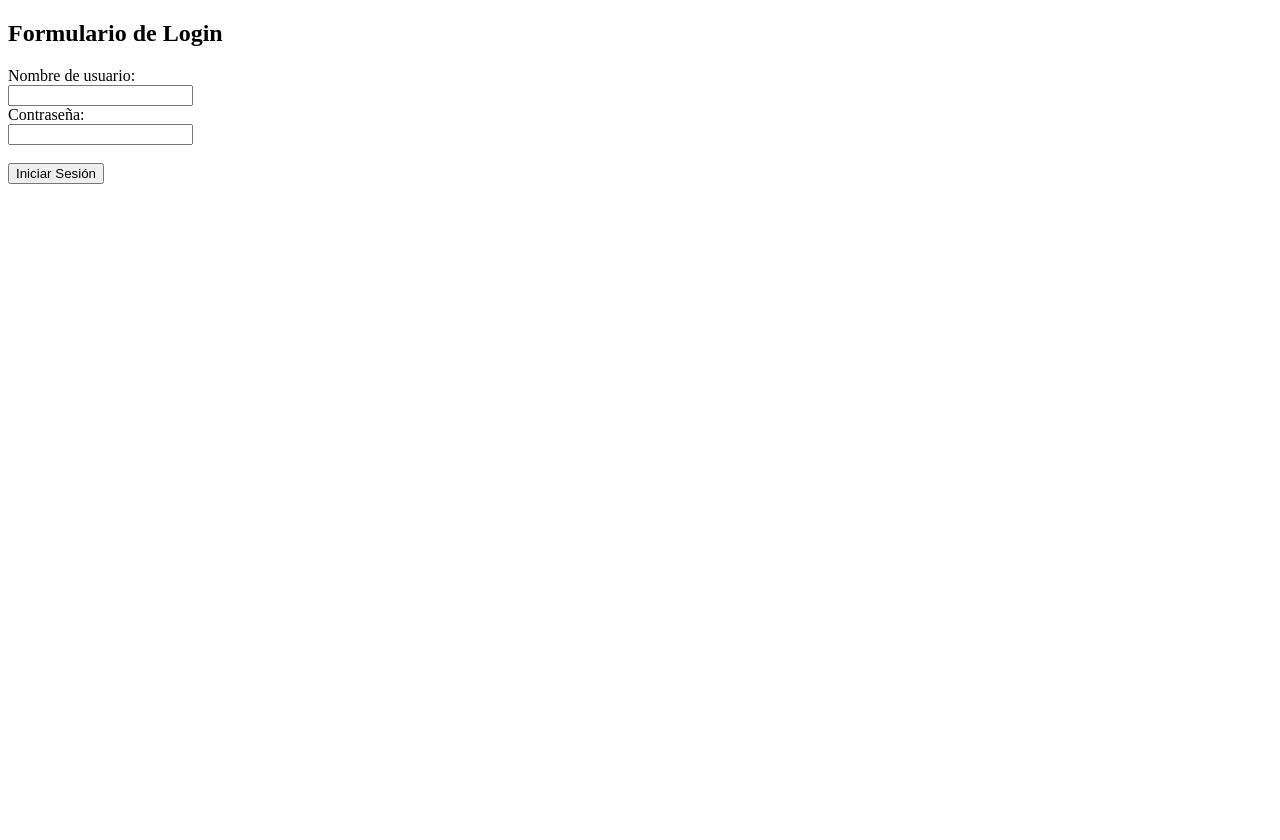
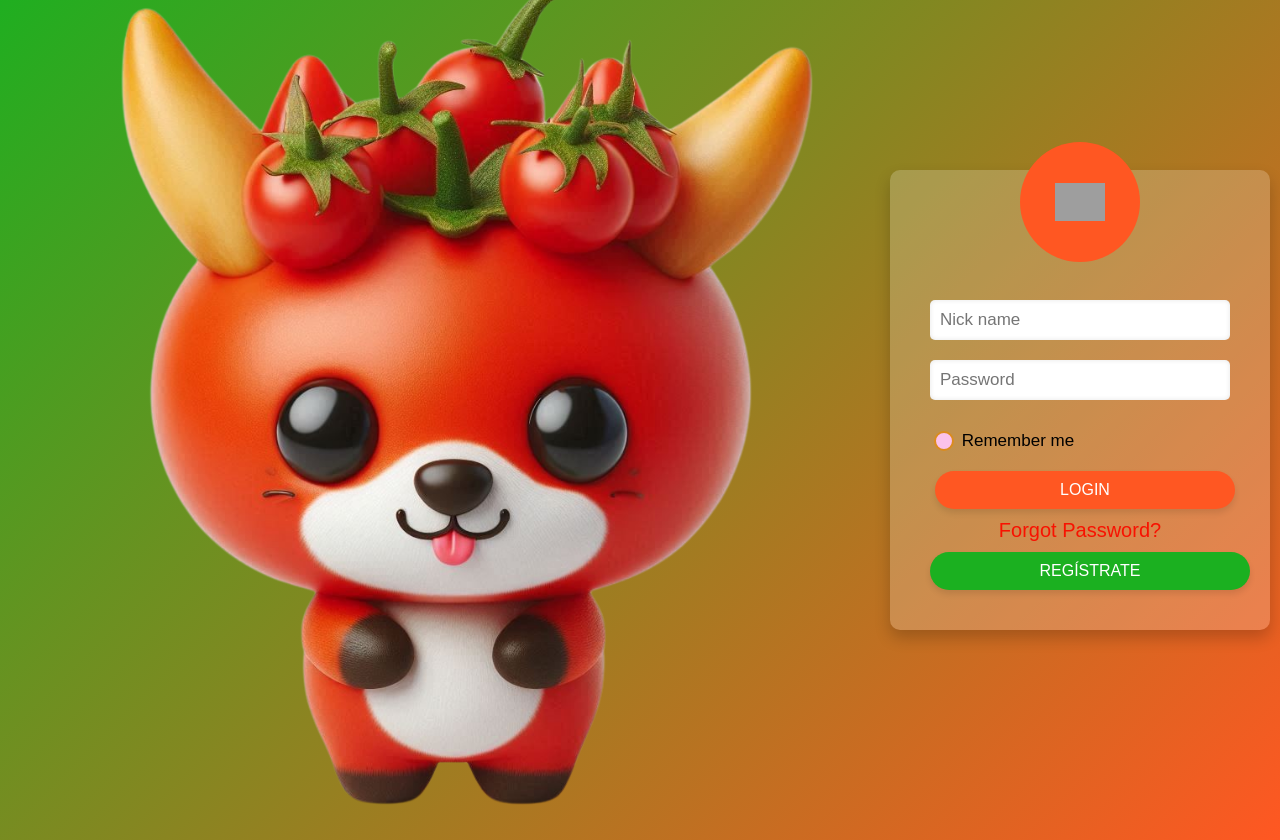
Before and after one commit to Keniding/Proyecto_Microservicios_Restaurante_Code_Hunters_2024, a PHP site: page /restaurant-system/frontend/app/login/login.php in a window 1280 px wide. Before the commit the page ends 184 px from the top, so only its background shows below. Run offline with PHP 8.4, Linux system fonts and the light colour scheme; grey boxes are pictures that could not be loaded.

Commit message:
Estilos y funcionalidad login
Estilos para login redireccion a registro como menu, funcionalidad y conexion a base de datos.

```diff
--- a/restaurant-system/backend/api/login/controller/login.php
+++ b/restaurant-system/backend/api/login/controller/login.php
@@ -19,6 +19,8 @@ if ($_SERVER["REQUEST_METHOD"] == "POST") {
         if (password_verify($password, $result['password'])) {
             $_SESSION['username'] = $result['username'];
             echo "Inicio de sesión exitoso";
+            header('Location: ../../../../frontend/app/menu/menu.php');
+            exit();
         } else {
             echo "Contraseña incorrecta";
         }
@@ -28,7 +30,5 @@ if ($_SERVER["REQUEST_METHOD"] == "POST") {
 
     $conn = null;
 
-    header('Location: ../../../../frontend/app/menu/menu.php');
-    exit();
 }
 ?>
--- /dev/null
+++ b/restaurant-system/frontend/app/login/login.css
@@ -0,0 +1,243 @@
+:root {
+    --primary-color: #FF5722;
+    --secondary-color: #1bb020;
+    --tertiary-color: #FBC2EB;
+    --background-color: rgba(255, 255, 255, 0.2);
+    --font-family: Arial, sans-serif;
+    --input-focus-color: #f81201;
+    --checkbox-border-color: #da8c1f;
+    --checkbox-bg-color: #FBC2EB;
+    --color-black: #000;
+}
+
+body {
+    display: flex;
+    justify-content: center;
+    align-items: center;
+    height: 100vh;
+    background: linear-gradient(135deg, var(--secondary-color) 0%, var(--primary-color) 100%);
+    font-family: var(--font-family);
+    margin: 0;
+    overflow: hidden;
+}
+
+.login-container {
+    background: var(--background-color);
+    border-radius: 10px;
+    padding: 30px 40px;
+    box-shadow: 0 8px 16px rgba(0, 0, 0, 0.2);
+    text-align: center;
+    width: 300px;
+    animation: fadeIn 1s ease-in-out;
+    position: relative;
+    font-size: 20px;
+}
+
+@keyframes fadeIn {
+    from {
+        opacity: 0;
+        transform: translateY(-20px);
+    }
+    to {
+        opacity: 1;
+        transform: translateY(0);
+    }
+}
+
+.login-container .avatar {
+    background: var(--primary-color);
+    border-radius: 50%;
+    padding: 10px;
+    margin: -50px auto 20px;
+    width: 100px;
+    height: 100px;
+    display: flex;
+    justify-content: center;
+    align-items: center;
+    animation: bounce 2s infinite;
+}
+
+@keyframes bounce {
+    0%, 20%, 50%, 80%, 100% {
+        transform: translateY(0);
+    }
+    40% {
+        transform: translateY(-10px);
+    }
+    60% {
+        transform: translateY(-5px);
+    }
+}
+
+.login-container .avatar img {
+    width: 50px;
+}
+
+.login-container input[type="text"],
+.login-container input[type="password"] {
+    width: 100%;
+    padding: 10px;
+    margin: 10px 0;
+    border: none;
+    border-radius: 5px;
+    font-size: 17px;
+    box-sizing: border-box;
+    box-shadow: inset 0 0 5px rgba(0, 0, 0, 0.1);
+    transition: box-shadow 0.3s ease, border-color 0.3s ease;
+}
+
+.login-container input[type="text"]:focus,
+.login-container input[type="password"]:focus {
+    box-shadow: inset 0 0 5px var(--input-focus-color);
+    border: 1px solid var(--input-focus-color);
+    outline: none;
+}
+
+.login-container input[type="checkbox"] {
+    appearance: none;
+    width: 20px;
+    height: 20px;
+    border: 2px solid var(--checkbox-border-color);
+    border-radius: 50%;
+    background-color: var(--checkbox-bg-color);
+    cursor: pointer;
+    position: relative;
+    top: 8px;
+}
+
+.login-container input[type="checkbox"]:checked::before {
+    content: '✔';
+    color: var(--input-focus-color);
+    font-size: 12px;
+    position: absolute;
+    top: 0;
+    left: 4px;
+}
+
+.login-container input[type="checkbox"]:hover {
+    background-color: var(--checkbox-border-color);
+    transform: translateY(-1px);
+    transition: background 0.3s ease, transform 0.3s ease;
+    border-color: var(--input-focus-color)
+}
+
+.login-container .remember-me {
+    display: flex;
+    align-items: center;
+    justify-content: flex-start;
+    margin: 10px 0;
+}
+
+.login-container .remember-me label {
+    font-size: 17px;
+    line-height: 20px;
+    user-select: none;
+}
+
+.login-container .login-btn {
+    width: 100%;
+    padding: 10px;
+    border: none;
+    border-radius: 20px;
+    background: var(--primary-color);
+    color: white;
+    cursor: pointer;
+    margin: 10px 5px;
+    font-size: 16px;
+    text-transform: uppercase;
+    box-shadow: 0 4px 6px rgba(0, 0, 0, 0.1);
+    transition: background 0.3s ease, transform 0.3s ease;
+}
+
+.login-container .login-btn:hover {
+    background: var(--color-black);
+    transform: translateY(-2px);
+}
+
+.login-container .forgot-password {
+    color: var(--input-focus-color);
+    text-decoration: none;
+    transition: color 0.3s ease;
+}
+
+.login-container .forgot-password:hover {
+    color: var(--color-black);
+    text-decoration: underline;
+}
+
+.login-container .register-btn {
+    display: block;
+    width: 100%;
+    padding: 10px;
+    margin: 10px 0;
+    border: none;
+    border-radius: 20px;
+    background: var(--secondary-color);
+    color: white;
+    text-align: center;
+    text-decoration: none;
+    font-size: 16px;
+    text-transform: uppercase;
+    box-shadow: 0 4px 6px rgba(0, 0, 0, 0.1);
+    transition: background 0.3s ease, transform 0.3s ease;
+    cursor: pointer;
+}
+
+.login-container .register-btn:hover {
+    background: var(--color-black);
+    transform: translateY(-2px);
+}
+
+
+.login-container img {
+    max-width: 100%;
+}
+
+.container {
+    display: flex;
+    flex-wrap: wrap;
+    justify-content: center;
+    align-items: center;
+    box-sizing: border-box;
+    background: linear-gradient(135deg, var(--secondary-color) 0%, var(--primary-color) 100%);
+}
+
+.login-container {
+    background: var(--background-color);
+    border-radius: 10px;
+    padding: 30px 40px;
+    box-shadow: 0 8px 16px rgba(0, 0, 0, 0.2);
+    text-align: center;
+    width: 300px;
+    animation: fadeIn 1s ease-in-out;
+    position: relative;
+    margin: 10px;
+}
+
+.image-container {
+    flex: 2;
+    display: flex;
+    justify-content: center;
+    align-items: center;
+    margin: 10px;
+}
+
+.image-container img {
+    max-width: 100%;
+    height: auto;
+}
+
+@media (max-width: 768px) {
+    .container {
+        flex-direction: column;
+    }
+
+    .image-container {
+        width: 100%;
+    }
+
+    .image-container img {
+        width: 100%;
+        max-width: 300px; /* Ajusta este valor según sea necesario */
+    }
+}
--- a/restaurant-system/frontend/app/login/login.php
+++ b/restaurant-system/frontend/app/login/login.php
@@ -1,16 +1,33 @@
 <!DOCTYPE html>
-<html>
+<html lang="es">
 <head>
+    <meta charset="UTF-8">
+    <meta name="viewport" content="width=device-width, initial-scale=1.0">
+    <link rel="stylesheet" href="login.css">
     <title>Login</title>
 </head>
 <body>
-    <h2>Formulario de Login</h2>
-    <form action="../../../backend/api/login/controller/login.php" method="post">
-        <label for="username">Nombre de usuario:</label><br>
-        <input type="text" id="username" name="username" required><br>
-        <label for="password">Contraseña:</label><br>
-        <input type="password" id="password" name="password" required><br><br>
-        <input type="submit" value="Iniciar Sesión">
-    </form>
+    <div class="container">
+        <div class="image-container">
+            <img src="../../assets/icons/tomato.png" alt="Tomato Mascot" class="mascot">
+        </div>
+        <div class="login-container">
+            <div class="avatar">
+                <img src="https://img.icons8.com/ios-filled/50/ffffff/user-male-circle.png" alt="Avatar">
+            </div>
+            <form action="../../../backend/api/login/controller/login.php" method="post">
+                <input name="username" type="text" placeholder="Nick name" required>
+                <input name="password" type="password" placeholder="Password" required>
+                <div class="remember-me">
+                    <label>
+                        <input type="checkbox"> Remember me
+                    </label>
+                </div>
+                <button type="submit" class="login-btn">LOGIN</button>
+                <a href="#" class="forgot-password">Forgot Password?</a>
+            </form>
+            <a  class="register-btn" href="../register/registro.php">Regístrate</a>
+        </div>
+    </div>
 </body>
 </html>
--- a/restaurant-system/frontend/index.php
+++ b/restaurant-system/frontend/index.php
@@ -15,7 +15,7 @@
                 <li><a href="#">Sobre Nosotros</a></li>
                 <li><a href="#">Servicios</a></li>
                 <li><a href="#">Contacto</a></li>
-                <li><a href="login.html">Login</a></li>
+                <li><a href="app/login/login.php">Login</a></li>
             </ul>
         </nav>
     </header>
@@ -26,6 +26,7 @@
             <div class="grid-item card-off">
                 <p>El sistema de gestión interna para tu restaurante.</p>
                 <a href="app/login/login.php" class="btn-primary">Iniciar Sesión</a>
+                <a href="app/register/registro.php" class="btn-secondary">Registrar</a>
             </div>
         </div>
 
```
Also changed, not shown: restaurant-system/frontend/css/index.css (+17 -2 lines), 1 other file.
